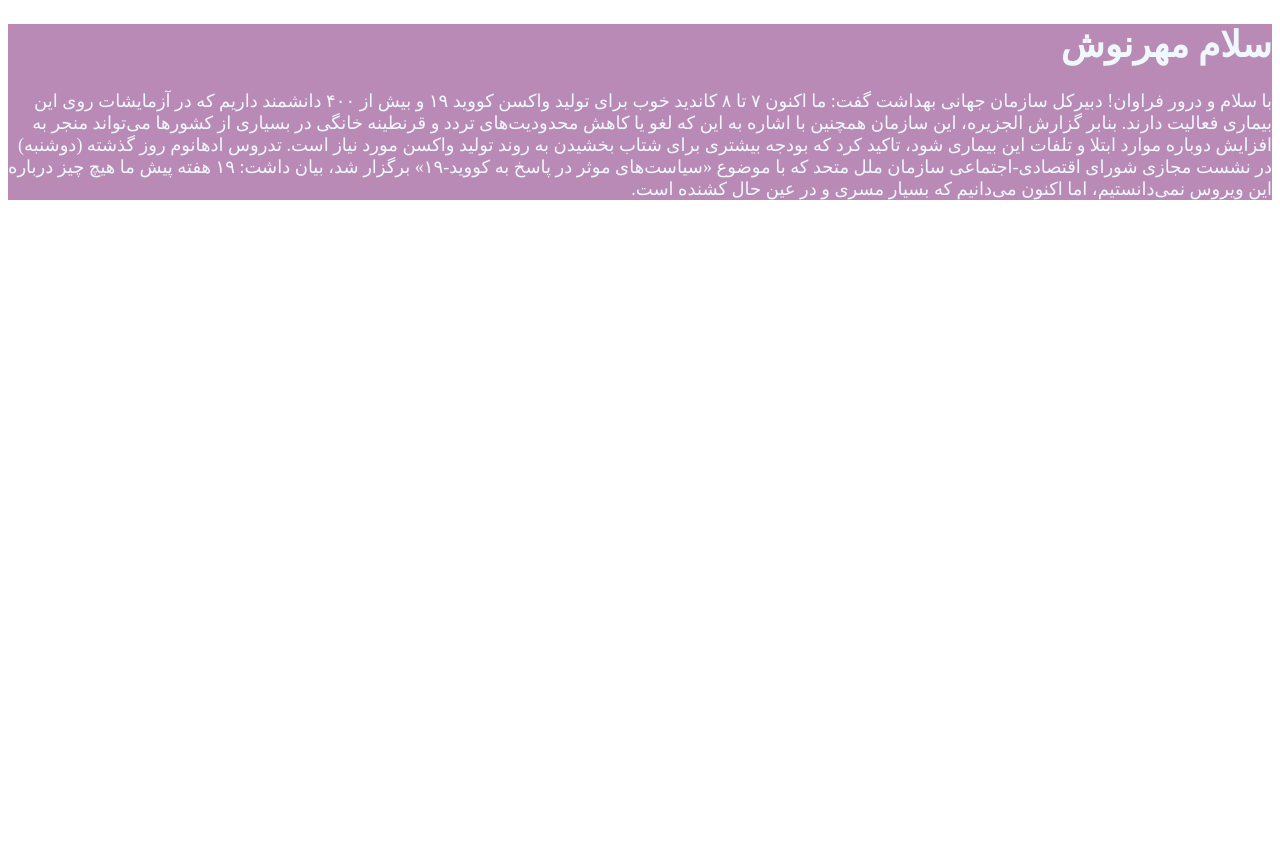
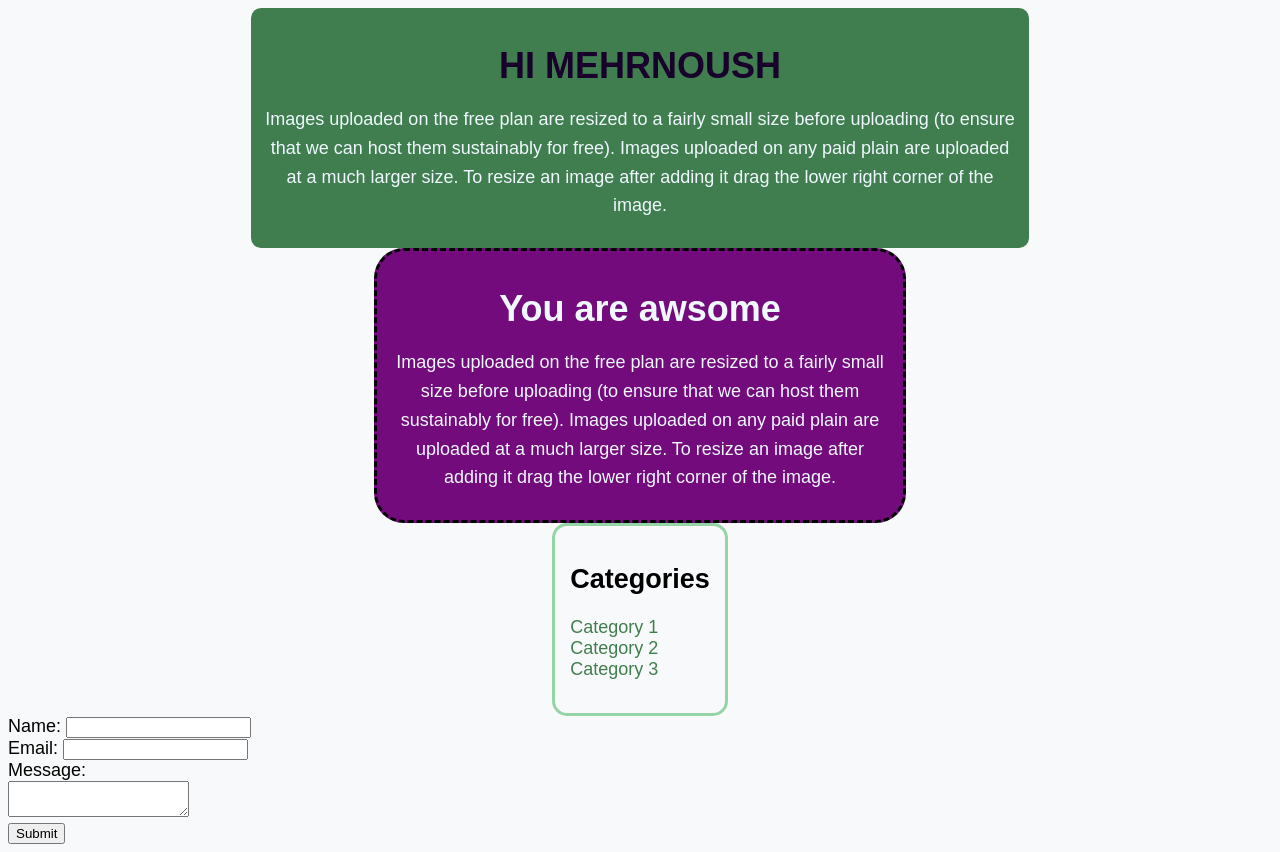
Before and after one commit to Mehrnoushhk/Full-Stack, a plain HTML site: page index.html in a window 1280 px wide. Before the commit the page ends 800 px from the top, so only its background shows below. Drawn offline with Linux system fonts and the light colour scheme.

Commit message:
LearnWebDesign

```diff
--- a/Style.css
+++ b/Style.css
@@ -1,13 +1,85 @@
-@font-face {
-    font-family: 'BYekan',Sans-Serif;
-    src:  url('http://www.fontonline.ir/css/BYekan.css') format('truetype');
-    font-weight: normal;
-    font-style: normal;
-  }
+.{
+  padding: 0px;
+  margin: 0px;
+}
+body{
+  background-color: #f8f9fa;;
+  font-family: Arial, Helvetica, sans-serif;
+  font-size: 18px;
+  direction: ltr;
+}
+a{
+  text-decoration: none;
+  color: #417e4f;
+}
+a:hover{
+  color: #0d3817;
+  text-decoration: underline;
+}
+a:active{
+  color: red;
+}
+a:visited{
+  color: black;
+  text-decoration: overline;
+}
+/* }
+.container{
+  width: 60%;
+  margin: auto;
+  background-color: #417e4f;
+  border-radius: 10px;
+  border-color: #417e4f;
+
+
+} */
 .box-type1{
-    background-color: #b98ab5;
+    width: 60%;
+    margin: auto;
+    background-color: #417e4f;
+    border-radius: 10px;
+    border-color: #417e4f;
     color: aliceblue;
-    font-size: 18px;
-    direction: rtl;
-    font-family: 'Byekan';
+    text-align: center;
+    padding-top: 20px;
+    padding-left: 10px;
+    padding-right: 10px;
+    padding-bottom: 10px;
+    line-height: 1.6em;
+
 }
+.box-type1 h1{
+  color: #18012a;
+  text-transform: uppercase;
+
+}
+.box-type2{
+  width: 40%;
+  margin: auto;
+  background-color: #730b7c;
+  border-radius: 30px;
+  border-color: #000000;
+  border-style: dashed;
+  color: aliceblue;
+  text-align: center;
+  padding-top: 20px;
+  padding-left: 10px;
+  padding-right: 10px;
+  padding-bottom: 10px;
+  line-height: 1.6em;
+}
+.categories{
+  margin: auto;
+  width: fit-content;
+  border-style: solid;
+  border-radius: 15px;
+  border-color: #95d4a4;
+  padding: 15px;
+}
+.categories h2{
+  text-align: center;
+}
+.categories ul{
+  padding: 0px;
+  list-style: none;
+}
--- a/index.html
+++ b/index.html
@@ -5,17 +5,48 @@
     <link rel="stylesheet" href="style.css">
 </head>
 <body>
+
     <div class="box-type1">
-        <h1> سلام مهرنوش </h1>
+        <h1> Hi Mehrnoush  </h1>
         <p>
-            با سلام و درور فراوان!
-            دبیرکل سازمان جهانی بهداشت گفت: ما اکنون ۷ تا ۸ کاندید خوب برای تولید واکسن کووید ۱۹ و بیش از ۴۰۰ دانشمند داریم که در آزمایشات روی این بیماری فعالیت دارند.
-
-            بنابر گزارش الجزیره، این سازمان همچنین با اشاره به این که لغو یا کاهش محدودیت‌های تردد و قرنطینه خانگی در بسیاری از کشور‌ها می‌تواند منجر به افزایش دوباره موارد ابتلا و تلفات این بیماری شود، تاکید کرد که بودجه بیشتری برای شتاب بخشیدن به روند تولید واکسن مورد نیاز است.
-
-            تدروس ادهانوم روز گذشته (دوشنبه) در نشست مجازی شورای اقتصادی-اجتماعی سازمان ملل متحد که با موضوع «سیاست‌های موثر در پاسخ به کووید-۱۹» برگزار شد، بیان داشت: ۱۹ هفته پیش ما هیچ چیز درباره این ویروس نمی‌دانستیم، اما اکنون می‌دانیم که بسیار مسری و در عین حال کشنده است.
+                Images uploaded on the free plan are resized to a fairly small size before uploading (to ensure that we can host them sustainably for free). Images uploaded on any paid plain are uploaded at a much larger size. To resize an image after adding it drag the lower right corner of the image.
         </p>
 
     </div>
+    <div class="box-type2">
+        <h1> You are awsome  </h1>
+        <p>
+                Images uploaded on the free plan are resized to a fairly small size before uploading (to ensure that we can host them sustainably for free). Images uploaded on any paid plain are uploaded at a much larger size. To resize an image after adding it drag the lower right corner of the image.
+        </p>
+
+    </div>
+    <div class="categories">
+        <h2>Categories</h2>
+        <ul>
+            <li><a href="#">Category 1</a></li>
+            <li><a href="#">Category 2</a></li>
+            <li><a href="test.html">Category 3</a></li>
+        </ul>
+    </div>
+    <!--***************************-->
+    <!--***************************-->
+    <form>
+        <div>
+            <label>Name: </label>
+            <input type="text", name="userName">
+        </div>
+        <div>
+            <label>Email: </label>
+            <input type="text", name="userEmail">
+        </div>
+        <div>
+            <label>Message: </label><br>
+            <textarea name="userMassage"></textarea>
+        </div>
+        <div>
+            <input type="submit" name="userSubmit" value="Submit">
+        </div>
+    </form>
+
 </body>
 </html>
```
Also changed, not shown: myWeb.html (added, +9 -0 lines).
